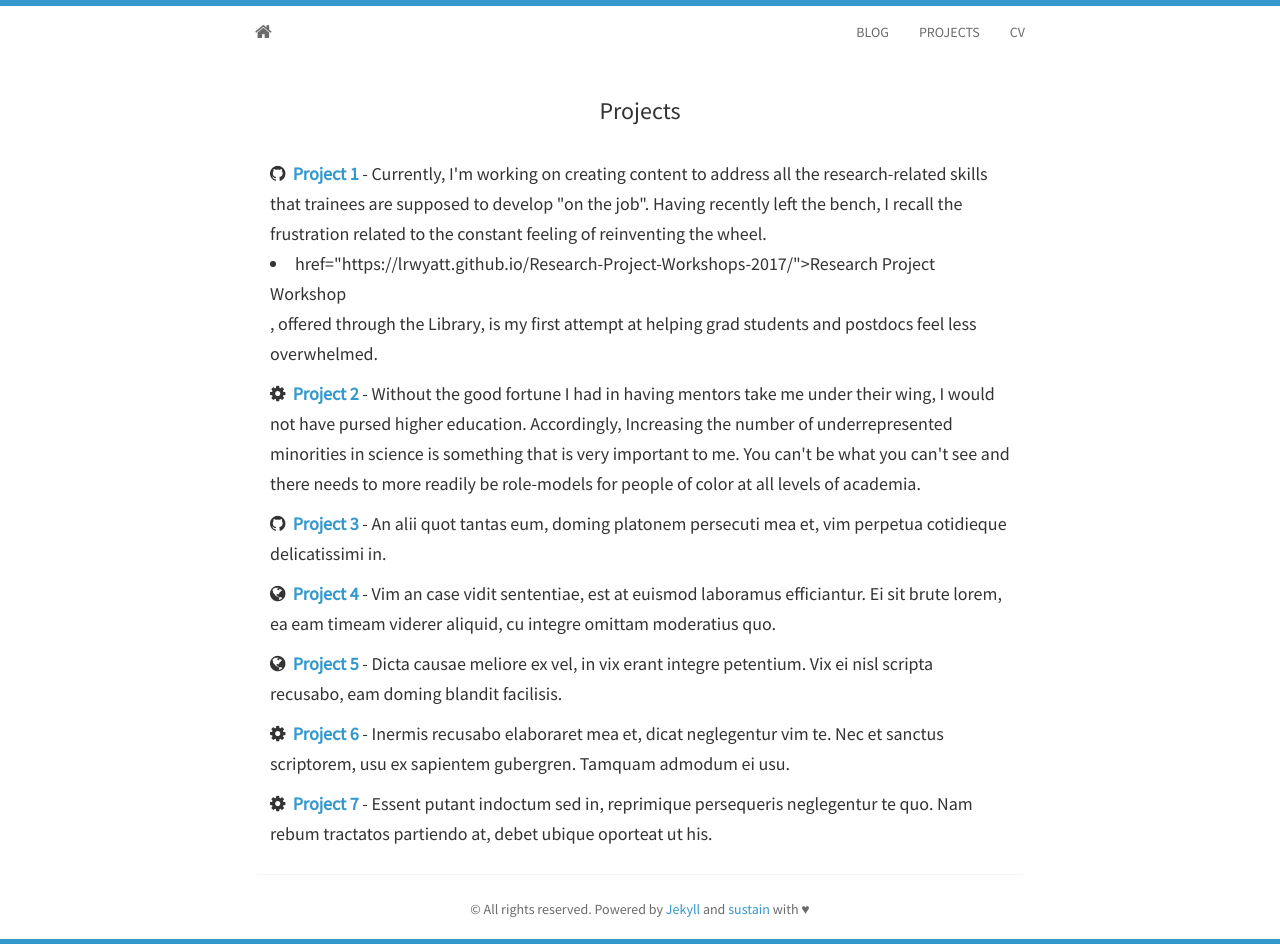
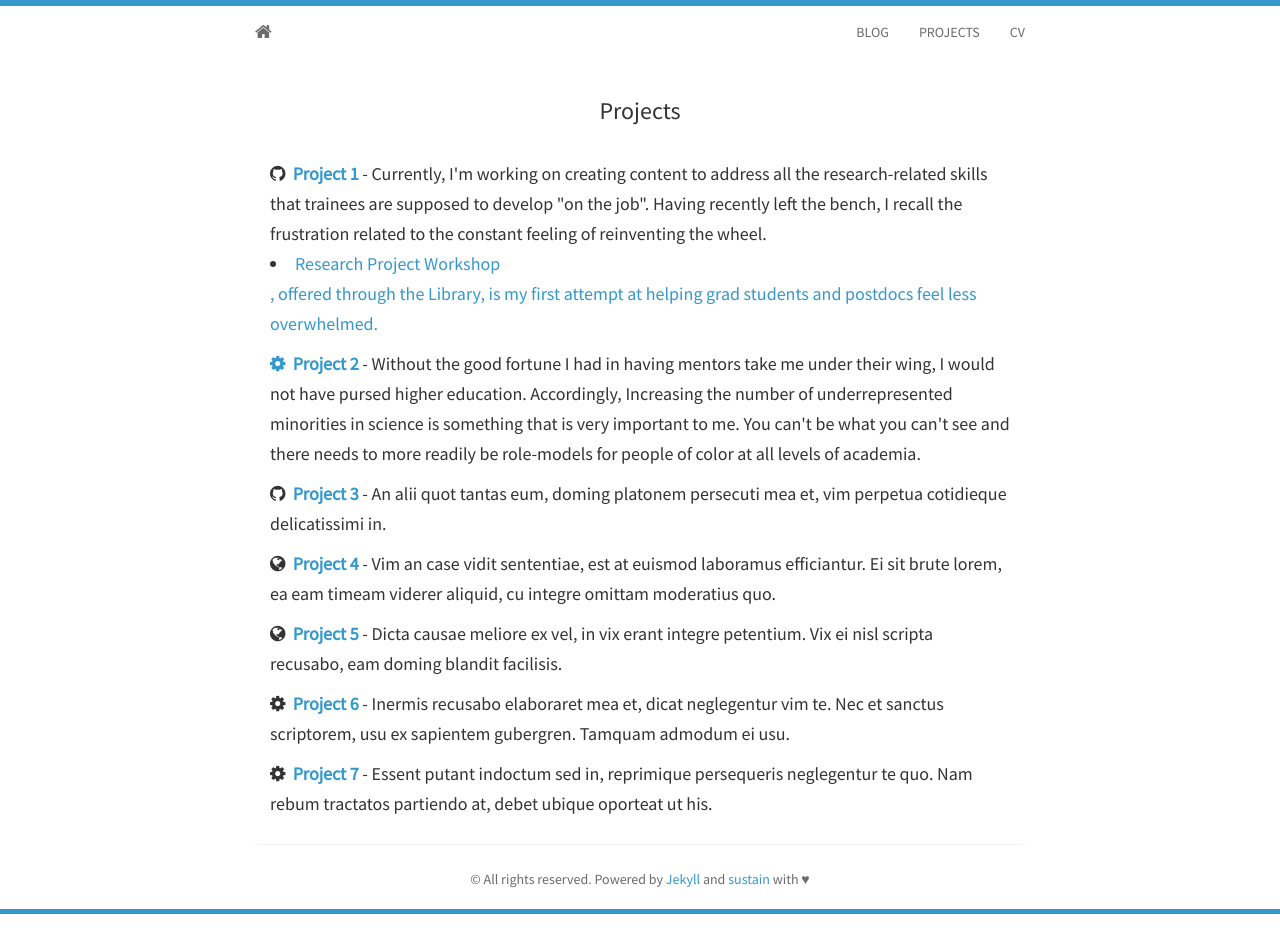
Before and after one commit to jekyllt/sustain, a Jekyll site: the page built from projects.html, in a window 1280 px wide. Built offline with Jekyll 4.4.1, drawn with Linux system fonts in a browser that asks for light colours; nearby versions of some CDN libraries; after the commit the page ends 914 px from its top, so only the background shows below that.

Commit message:
Update projects.html

```diff
--- a/_includes/projects.html
+++ b/_includes/projects.html
@@ -7,7 +7,7 @@
 			<i class="fa fa-github"></i>&nbsp;&nbsp;<strong><a href="#">Project 1</a></strong>
 			- Currently, I'm working on creating content to address all the research-related skills that trainees are supposed to
 			develop "on the job". Having recently left the bench, I recall the frustration related to the constant feeling of reinventing
-			the wheel. <li>href="https://lrwyatt.github.io/Research-Project-Workshops-2017/">Research Project Workshop</li>, offered through the Library, is my first attempt at helping grad students
+			the wheel. <li><a href="https://lrwyatt.github.io/Research-Project-Workshops-2017/">Research Project Workshop<a/></li>, offered through the Library, is my first attempt at helping grad students
 			and postdocs feel less overwhelmed.
 		</h5>
 		<h5>
```
